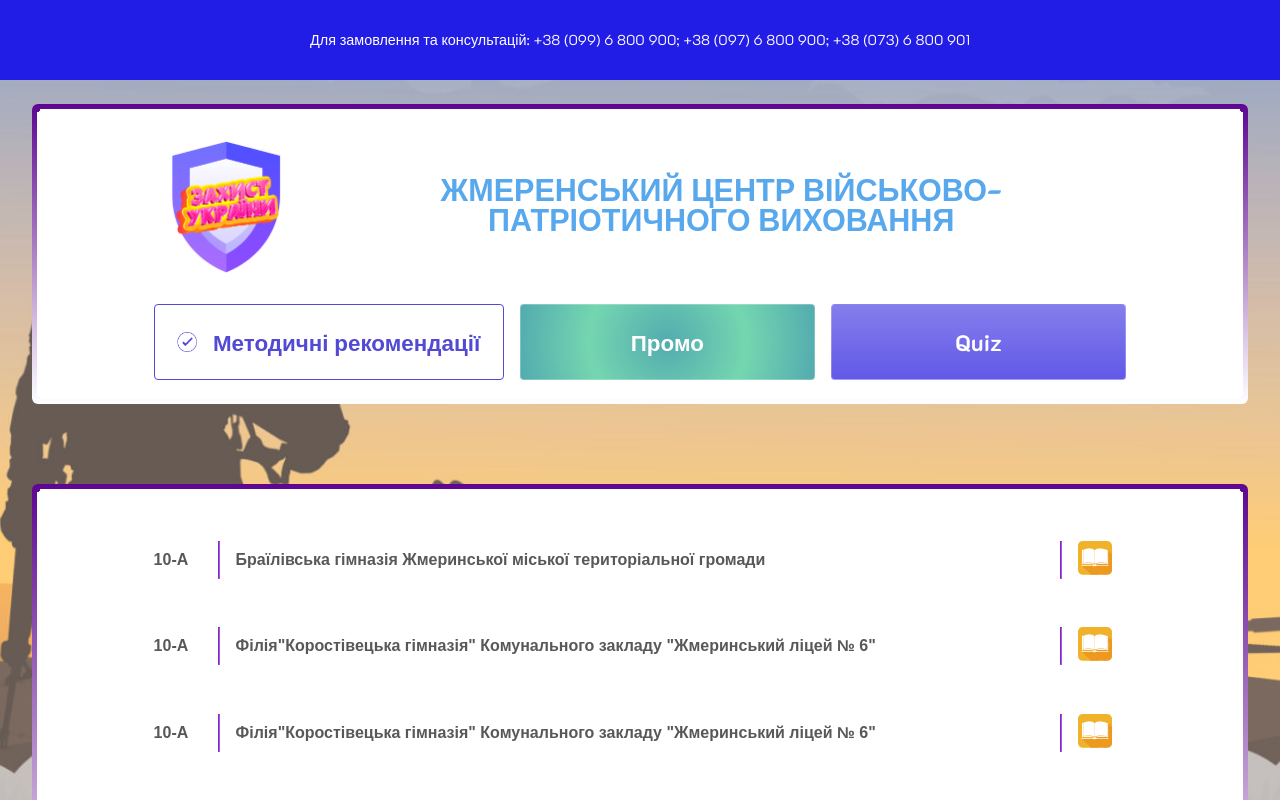
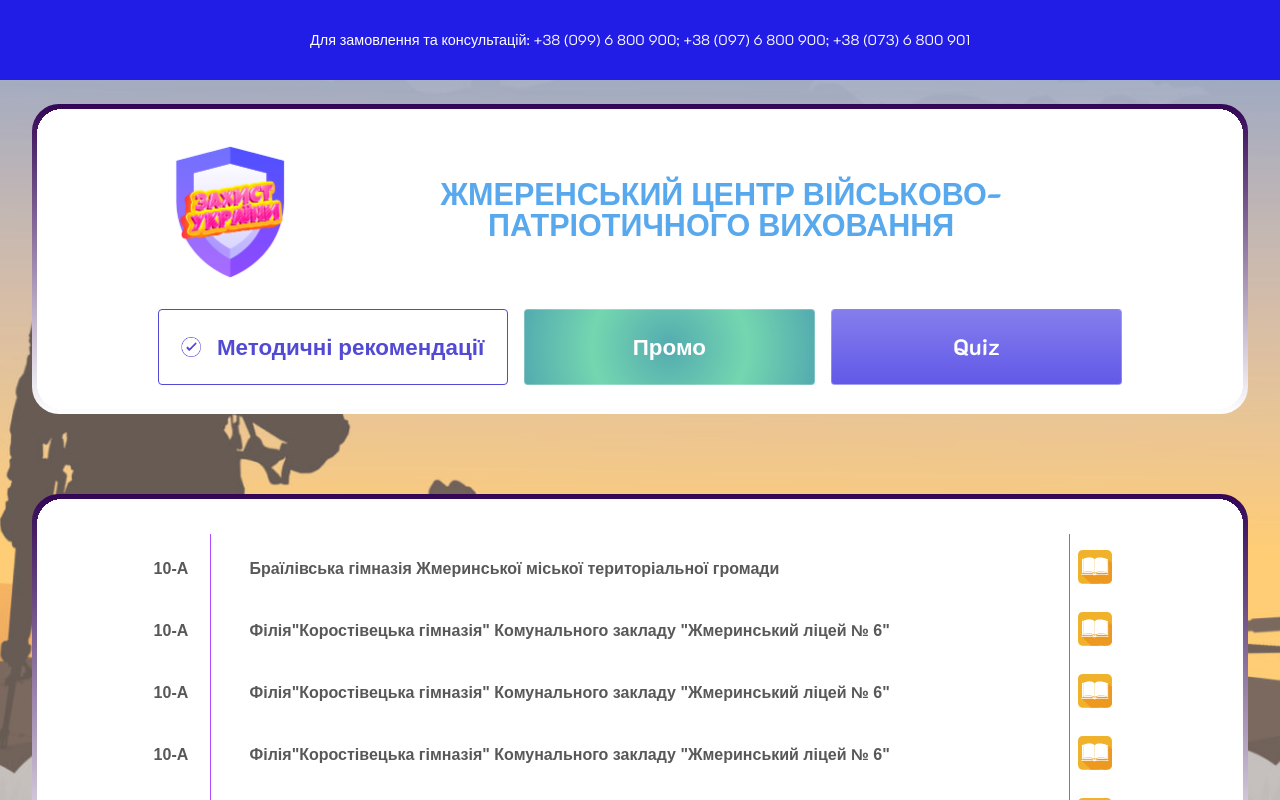
Before and after one commit to Dead-Reaven/page-1, a Vue app: page / in a window 1280 px wide. Shown: the top 800 px of the page. Built offline with nearby package versions, Linux system fonts and the light colour scheme; a web font is replaced by a local one.

Commit message:
fix lines and artifacts

```diff
--- a/src/App.vue
+++ b/src/App.vue
@@ -35,16 +35,18 @@
 			style="padding: 2rem 0"
 			class="monda-700 container border-gradient"
 		>
-			<div class="content" v-for="el in institutions" :key="el.name">
+			<div class="content">
+				<div class="" v-for="el in institutions" :key="el.name">
 					<a href="">
 						<div class="institutions">
 							<span>{{ el.class }}</span>
-						<hr />
+							<!-- <hr /> -->
 							<span>{{ el.name }}</span>
-						<hr />
+							<!-- <hr /> -->
 							<span><img src="/public/icons/orange-book.png" alt="ico" /></span>
 						</div>
 					</a>
+				</div>
 			</div>
 		</section>
 	</main>
--- a/src/styles/global.css
+++ b/src/styles/global.css
@@ -26,6 +26,8 @@ html {
 	width: clamp(180px, 95%, 1222px);
 	margin: 1.5rem auto;
 	background-color: white;
+	overflow: hidden;
+	/* border-radius: px; */
 }
 
 /* for any <element> inner-box padding */
@@ -35,6 +37,7 @@ html {
 	gap: 1.5rem;
 	width: clamp(200px, 100%, 1222px);
 	padding: max(2%, 16px) max(10%, 3rem);
+	/* overflow-y: hidden; */
 }
 
 header {
@@ -115,10 +118,25 @@ a {
 
 .institutions {
 	display: grid;
-	grid-template-columns: 3rem 2px 1fr 2px 3rem;
+	grid-template-columns: 3rem 1fr 3rem;
 	align-items: center;
-
-	gap: 1rem;
+	gap: min(3rem, 5%);
+	position: relative;
+}
+/* draw violet lines */
+.institutions::before,
+.institutions::after {
+	content: '';
+	position: absolute;
+	background-color: rgba(176, 76, 255, 1);
+	width: 1px;
+	height: 70px;
+}
+.institutions::before {
+	left: calc(3rem + 0.5rem);
+}
+.institutions::after {
+	right: calc(3rem + 0.5rem);
 }
 
 a:active .institutions {
@@ -127,12 +145,6 @@ a:active .institutions {
 a:hover .institutions {
 	color: orange;
 	transition: all 0.4s;
-	transform: scale(101%);
-}
-
-.institutions hr {
-	height: 100%;
-	color: rgba(176, 76, 255, 0.48);
 }
 
 @media (max-width: 1120px) {
--- a/src/styles/gradient.css
+++ b/src/styles/gradient.css
@@ -1,25 +1,3 @@
-.border-gradient {
-	background: radial-gradient(
-				circle at 100% 100%,
-				#ffffff 0,
-				#ffffff 1px,
-				transparent 0.5px
-			)
-			0% 0%/8px 8px no-repeat,
-		radial-gradient(circle at 0 100%, #ffffff 0, #ffffff 1px, transparent 1px)
-			100% 0%/8px 8px no-repeat,
-		radial-gradient(circle at 100% 0, #ffffff 0, #ffffff 1px, transparent 1px)
-			0% 100%/8px 8px no-repeat,
-		radial-gradient(circle at 0 0, #ffffff 0, #ffffff 1px, transparent 1px) 100%
-			100%/8px 8px no-repeat,
-		linear-gradient(#ffffff, #ffffff) 50% 50% / calc(100% - 10px)
-			calc(100% - 16px) no-repeat,
-		linear-gradient(#ffffff, #ffffff) 50% 50% / calc(100% - 16px)
-			calc(100% - 10px) no-repeat,
-		linear-gradient(0deg, #ffffff 0%, #5e0691 100%);
-	border-radius: 6px;
-}
-
 .red {
 	background-color: #ff3e2f;
 }
@@ -51,3 +29,32 @@
 	);
 	filter: progid:DXImageTransform.Microsoft.gradient(startColorstr="#6259e8",endColorstr="#847eec",GradientType=1);
 }
+
+.border-gradient {
+	background: radial-gradient(
+				circle at 100% 100%,
+				#ffffff 0,
+				#ffffff 25px,
+				transparent 25px
+			)
+			0% 0%/30px 30px no-repeat,
+		radial-gradient(circle at 0 100%, #ffffff 0, #ffffff 25px, transparent 25px)
+			100% 0%/30px 30px no-repeat,
+		radial-gradient(circle at 100% 0, #ffffff 0, #ffffff 25px, transparent 25px)
+			0% 100%/30px 30px no-repeat,
+		radial-gradient(circle at 0 0, #ffffff 0, #ffffff 25px, transparent 25px)
+			100% 100%/30px 30px no-repeat,
+		linear-gradient(#ffffff, #ffffff) 50% 50% / calc(100% - 10px)
+			calc(100% - 60px) no-repeat,
+		linear-gradient(#ffffff, #ffffff) 50% 50% / calc(100% - 60px)
+			calc(100% - 10px) no-repeat,
+		linear-gradient(
+			0deg,
+			#ffffff 0%,
+			rgba(123, 94, 146, 1) 65%,
+			rgba(51, 6, 86, 1) 100%
+		);
+	border-radius: 27px;
+	padding: 5px;
+	box-sizing: border-box;
+}
```
Lines whose indentation alone changed are shown as unchanged.
